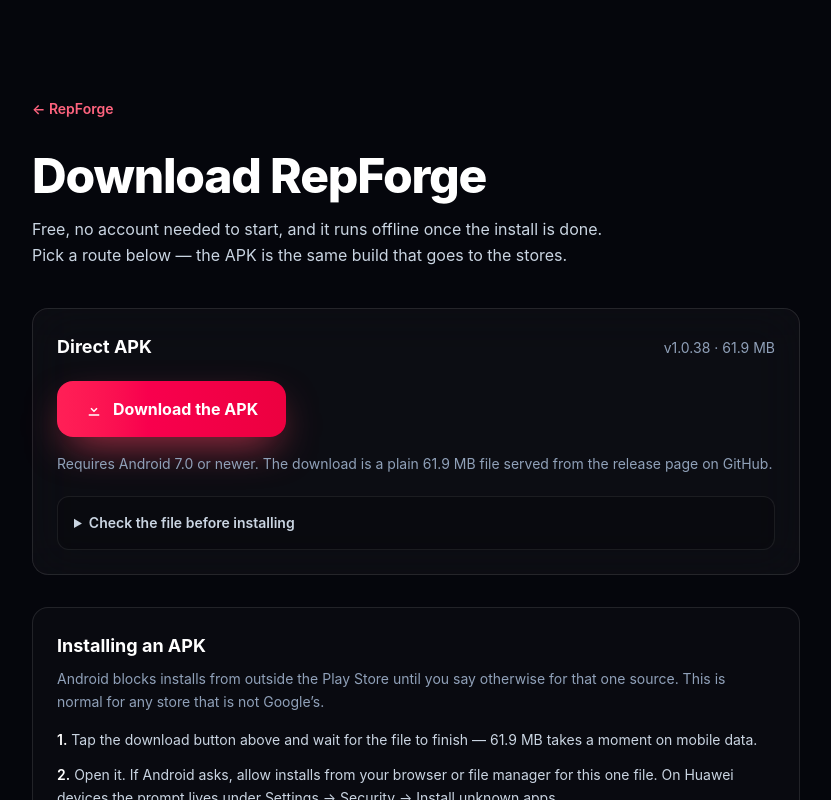
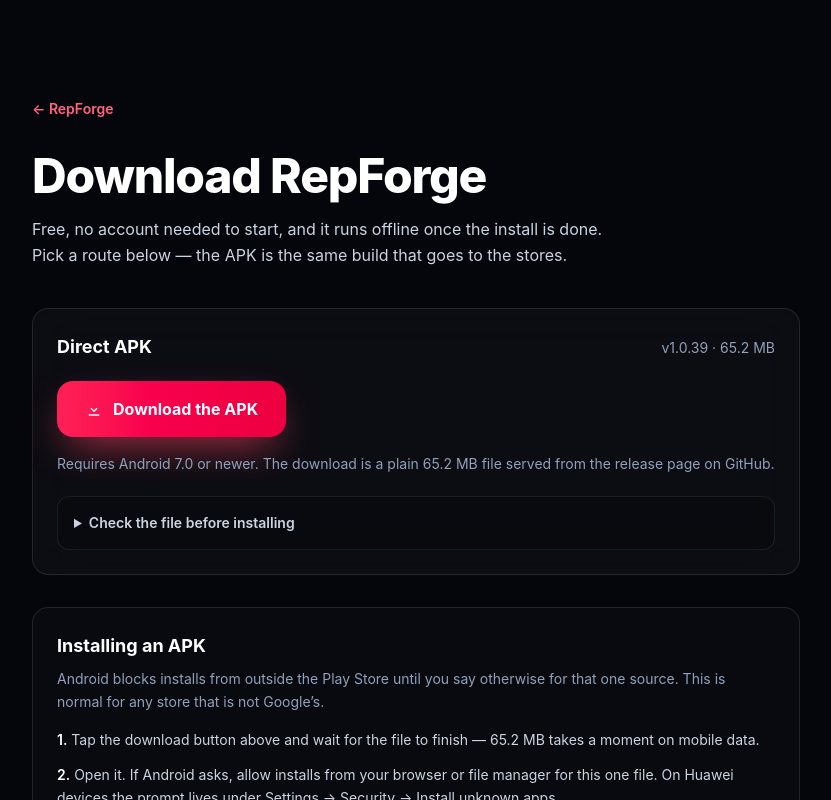
Before and after one commit to rahul26scs1003001315-dotcom/repforge-landing, a Next.js app: page /download in a window 1280 px wide. Shown: the top 800 px of the page, without its empty margins (224-1055 px from the left). Built offline with nearby package versions, Linux system fonts and the light colour scheme; no server answers.

Commit message:
Download page → v1.0.39 (68406117 bytes)

```diff
--- a/app/download/page.tsx
+++ b/app/download/page.tsx
@@ -22,9 +22,9 @@ export const metadata: Metadata = {
  */
 const APK_URL =
   'https://github.com/rahul26scs1003001315-dotcom/repforge-releases/releases/latest/download/repforge.apk'
-const APK_VERSION = '1.0.38'
-const APK_BYTES = 64926731
-const APK_SHA256 = '8b79f4793e2d3bfba07d448ecfb74aa8e0584417a06d1cb7b89f92c3fd16d04b'
+const APK_VERSION = '1.0.39'
+const APK_BYTES = 68406117
+const APK_SHA256 = 'd6fbcdb81b748af06dfb40a8e741e2eb47874c4e213eed18237180245566989f'
 
 const SIZE_MB = `${(APK_BYTES / 1048576).toFixed(1)} MB`
 
```
